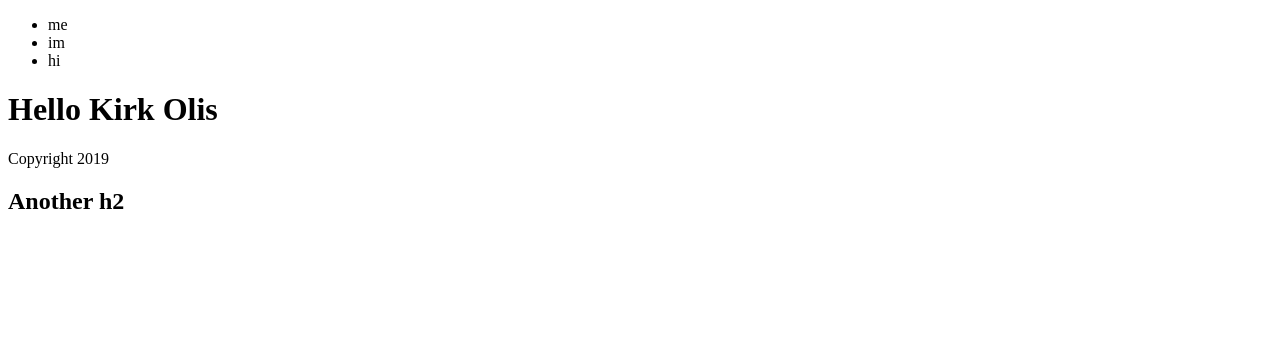
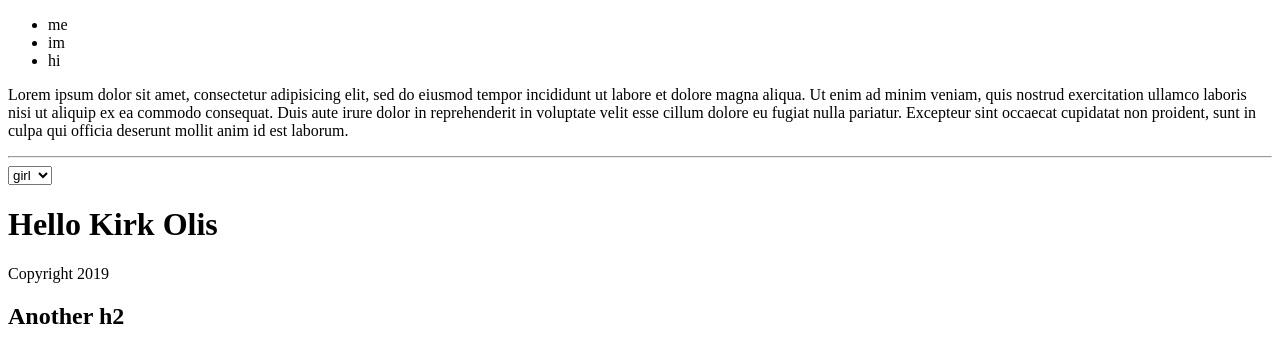
Before and after one commit to kirkpatrikolis/cascade, a plain HTML site: page index.html in a window 1280 px wide. Drawn offline with Linux system fonts and the light colour scheme.

Commit message:
add showcase

```diff
--- a/index.html
+++ b/index.html
@@ -12,6 +12,20 @@
 			<li>hi</li>
 		</ul>
 	</header>
+
+	<div class="showcase">
+		<p>Lorem ipsum dolor sit amet, consectetur adipisicing elit, sed do eiusmod
+		tempor incididunt ut labore et dolore magna aliqua. Ut enim ad minim veniam,
+		quis nostrud exercitation ullamco laboris nisi ut aliquip ex ea commodo
+		consequat. Duis aute irure dolor in reprehenderit in voluptate velit esse
+		cillum dolore eu fugiat nulla pariatur. Excepteur sint occaecat cupidatat non
+		proident, sunt in culpa qui officia deserunt mollit anim id est laborum.</p>
+		<hr>
+		<select>
+			<option>girl</option>
+			<option>boy</option>
+		</select>
+	</div>
   <h1>Hello Kirk Olis</h1>
 
   <footer>
```
